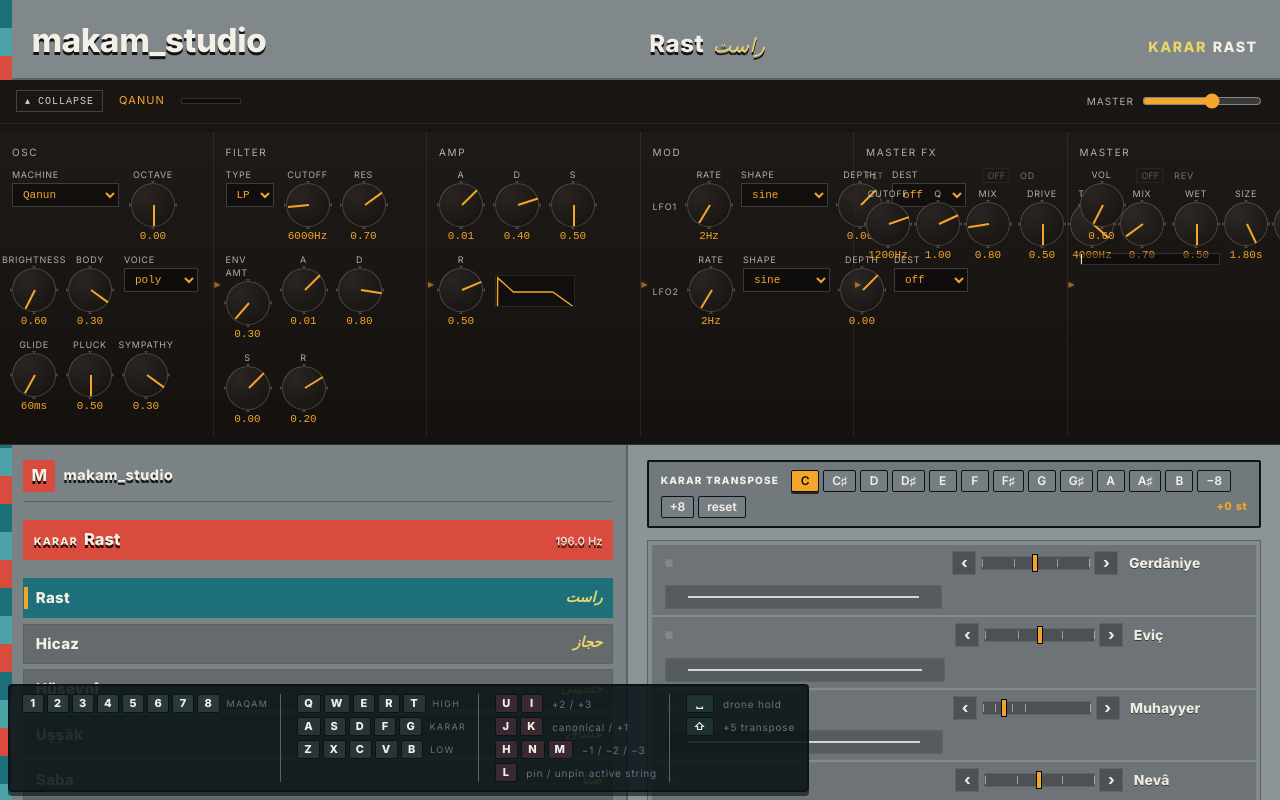
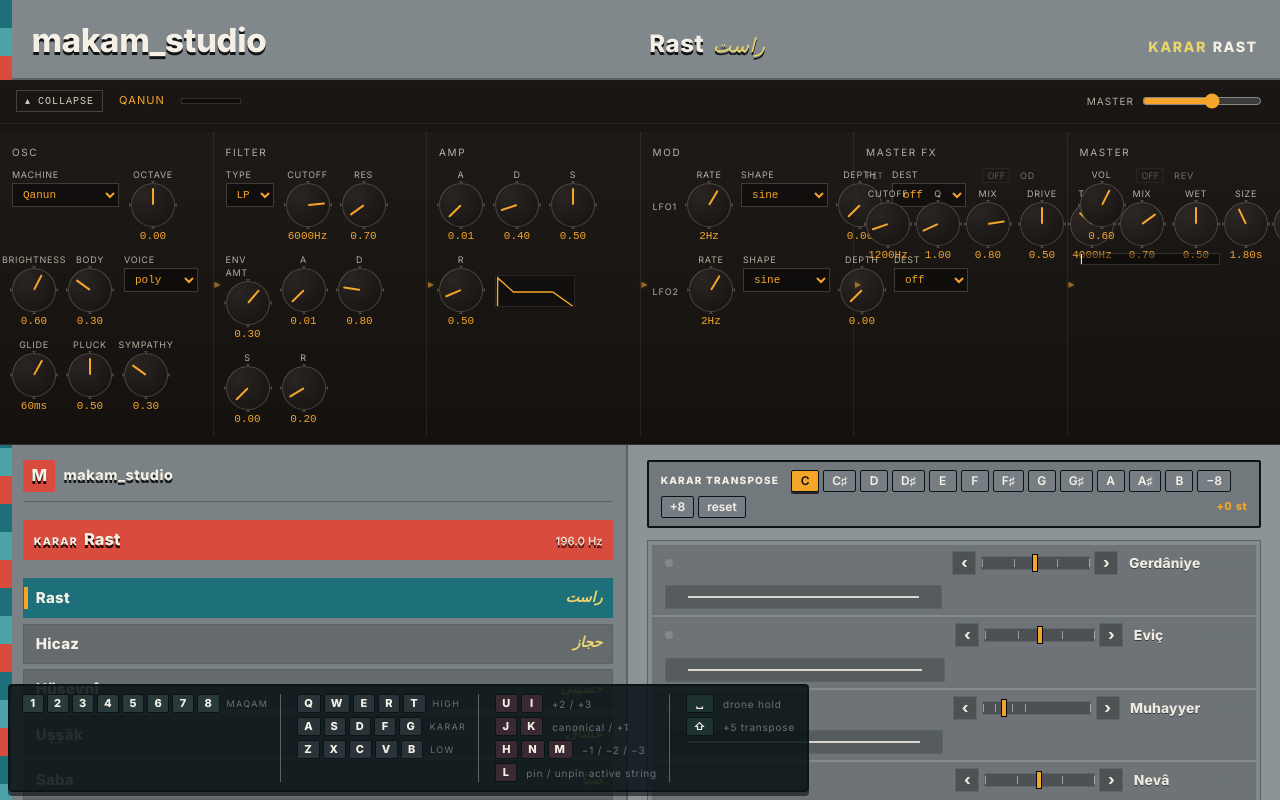
Before and after one commit to cemergin/makam_studio, a React (Vite) app in the folder app/: page / in a window 1280 px wide. Both pictures are taken after a click on the button "Expand console". Built offline with nearby package versions, Linux system fonts and the light colour scheme.

Commit message:
Knob: fix indicator direction (point up at center, sweep -135..+135)

```diff
--- a/app/src/styles/istanbul-brutalist.css
+++ b/app/src/styles/istanbul-brutalist.css
@@ -1060,10 +1060,11 @@ input[type='range'] {
 }
 .knob__indicator {
   position: absolute;
-  top: 50%; left: 50%;
-  width: 2px; height: 50%;
+  top: 4px; left: calc(50% - 1px);
+  width: 2px; height: calc(50% - 4px);
   background: var(--saffron, #f4a52a);
-  transform-origin: top center;
+  transform-origin: bottom center;
+  border-radius: 1px;
 }
 .knob__face--modulated .knob__indicator {
   animation: knob-pulse 1.4s ease-in-out infinite;
```
